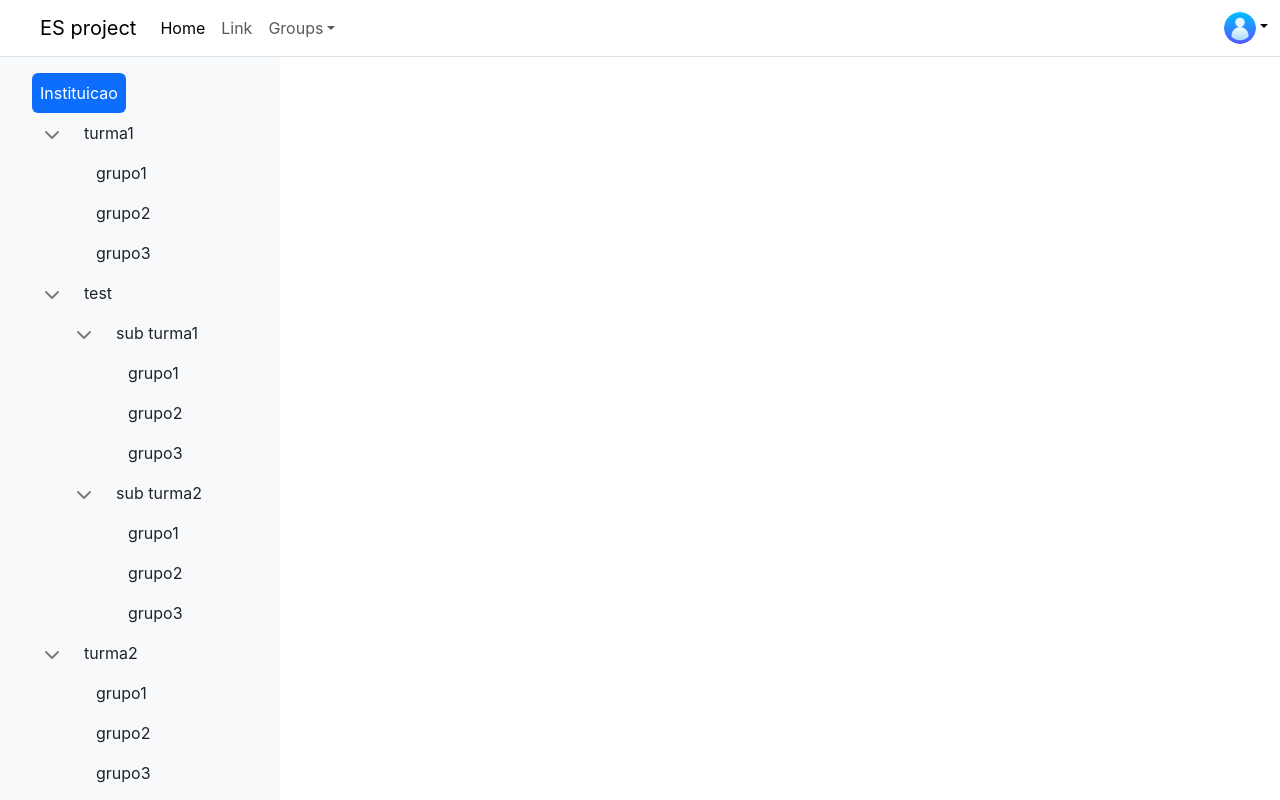
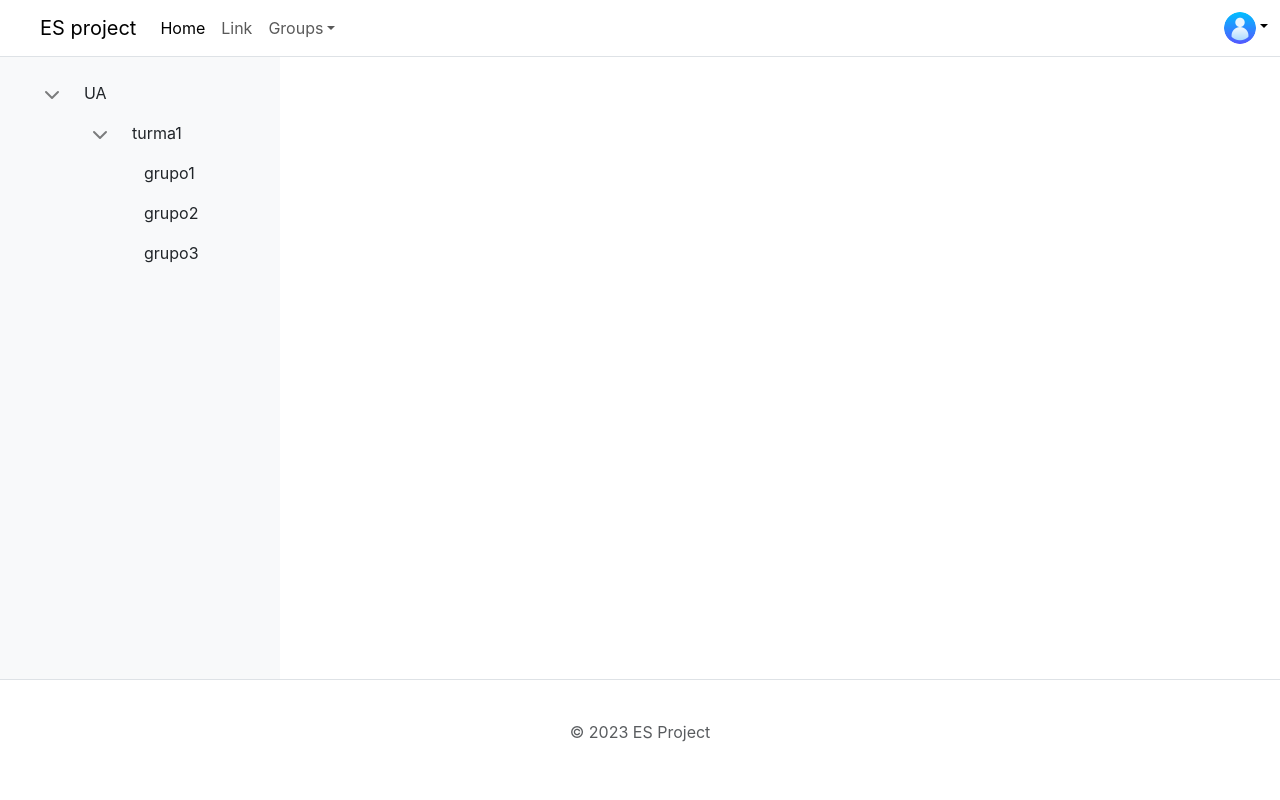
Before and after one commit to UA-2023-ES6/es-ui, a React (Create React App) app: page /dummy/Instituicao in a window 1280 px wide. Shown: the top 800 px of the page. Built offline with nearby package versions, Linux system fonts and the light colour scheme.

Commit message:
changed sidebar implementation

```diff
--- a/src/components/Sidebar.jsx
+++ b/src/components/Sidebar.jsx
@@ -1,128 +1,41 @@
 import { Link } from "react-router-dom"
 import "../styles/sidebar.css"
 
-var _activeLink = ""
-//exemplo de activeLink: Instituicao/test/subturma1
-
-const Sidebar = ({content,activeLink="",baseLink="",onClick=(name,parentLink) => {}}) => {
-    _activeLink = activeLink
-    var x = ""
-    if(content != null) {
-        x = <SidebarEntry content={content} baseLink={baseLink} onClick={onClick}/>
-    }
-    return(
-        <>
-            {x}
-        </>
-    )
-}
-
-function SidebarEntry({content,baseLink,onClick=(name,parentLink) => {}}) {
+const Sidebar = ({children}) => {
     return(
         <div className="d-flex flex-column p-3 bg-body-tertiary" style={{width: "280px",flex: "1"}}>
             <ul className="nav nav-pills flex-column mb-auto">
-                {
-                    Object.entries(content).map(([_name,_content]) => {
-                        return(
-                            <li className="nav-item ps-3" key={_name}>
-                                <LinkElement name={_name} parentLink={baseLink} includeAddBtn={true} onClick={onClick}/>
-                                <div className="d-flex flex-column">
-                                    <ul className="nav nav-pills flex-column mb-auto">
-                                        {
-                                            <CollapsableGroup content={_content} parent={_name.replace(/\s/g) + "/"} onClick={onClick}/>
-                                        }
-                                    </ul>
-                                </div>
-                            </li>
-                        )
-                    })
-                }
+                {children}
             </ul>
         </div>
     )
 }
 
-function CollapsableGroup({content= null,parent,onClick=(name,parentLink) => {}}) {
-    var x = ""
-
-    if(content != null) {
-        if(content.constructor == Object) {
-            x = Object.entries(content).map(([_name,_content]) => {
-                return <Group name={_name} content={_content} parent={parent} key={_name} onClick={onClick}/>
-            })
-        }
-        else {
-            x = content.map((_name) => {
-                return <ListElement text={_name} parent={parent} key={_name} onClick={onClick}/>
-            })
-        }
-    }
-
-
+const SidebarGroupHeader = ({children,header,headerKey}) => {
     return(
         <>
-            {x}
-        </>
+        <li className="nav-item ps-3" >
+            <div className="d-flex flex-column">
+                <ul className="nav nav-pills flex-column mb-auto">
+                    {header}
+                    <div className="collapse show" style={{paddingLeft: "2rem"}} id={headerKey.replace(/\s+/g, "") + "-collapse"}>
+                        <ul className="btn-toggle-nav list-unstyled">
+                            {children}
+                        </ul>
+                    </div>
+                </ul>
+            </div>
+        </li>
+    </>
     )
 }
 
-function Group({name,content,parent,onClick=(name,parentLink) => {}}) {
-    return(
-        <>
-            <div className="d-flex add-btn-group align-items-center">
-                <div className="d-flex align-items-center" style={{flex: "1"}}>
-                    <button className="btn btn-toggle d-inline-flex align-items-center rounded border-0 collapsed" data-bs-toggle="collapse" data-bs-target={"#" + name.replace(/\s/g, "") + "-collapse"} aria-expanded="true"/>
-                    <LinkElement name={name} parentLink={parent}/>
-                </div>
-                <button className="btn add-btn" onClick={() => {onClick(name,parent)}}/>
-            </div>
-            <div className="collapse show" style={{paddingLeft: "2rem"}} id={name.replace(/\s+/g, "") + "-collapse"}>
-                <ul className="btn-toggle-nav list-unstyled">
-                    {
-                        <CollapsableGroup content={content} parent={parent + name.replace(/\s+/g, "") + "/"} onClick={onClick}/>
-                    }
-                </ul>
-            </div>
-        </>
-    )
-}
-
-function ListElement({text,parent,onClick=(name,parentLink) => {}}) {
+const SidebarElement = ({children}) => {
     return(
         <li className="ps-4">
-            <LinkElement name={text} parentLink={parent} includeAddBtn={true} onClick={onClick}/>
+            {children}
         </li>
     )
 }
 
-function LinkElement({name,parentLink,includeAddBtn=false,onClick=(name,parentLink) => {}}) {
-    var link = parentLink + name.replace(/\s+/g, "")
-    var active = link == _activeLink
-    const x = <LinkButton link={link} name={name} active={active} />
-    return(
-        <>
-            <div className="d-flex add-btn-group align-items-center">
-                {
-                    includeAddBtn ? <><div style={{flex: "1"}}>
-                                {x}
-                            </div>
-                            <button className="btn add-btn" onClick={() => {onClick(name,parentLink)}}/>
-                            </>
-                            : <>{x}</>
-                }
-            </div>
-        </>
-    )
-}
-
-function LinkButton({link,name,active}) {
-    return(
-        <Link to={link}>
-            <button className={"btn border-0 rounded p-2 " + (active ? "btn-primary" : "")}>
-                {name}
-            </button>
-        </Link>
-    )
-}
-
-export default Sidebar
+export {Sidebar,SidebarGroupHeader,SidebarElement}
--- a/src/pages/Dummy.jsx
+++ b/src/pages/Dummy.jsx
@@ -1,21 +1,106 @@
 import { Link, useParams } from "react-router-dom"
-import Sidebar from "../components/Sidebar"
+import {Sidebar,SidebarGroupHeader,SidebarElement} from "../components/Sidebar"
 import Modal from 'react-bootstrap/Modal'
 import Button from 'react-bootstrap/Button'
-import { useState } from 'react'
+import { useEffect, useState } from 'react'
 
-function test(name,parent) {
-    alert("name:" + name + "; parent:" + parent)
+const test = {
+    id: 1,
+    name: "UA",
+    groups:
+    [
+        {
+            id: 1,
+            name:"turma1",
+            groups:
+            [
+                {
+                id: 1,
+                name: "grupo1",
+                usersIds: [
+                    {
+                    id: "3fa85f64-5717-4562-b3fc-2c963f66afa6",
+                    name: "user1",
+                    email: "user1@mail.com"
+                    }
+                ]
+                },
+                {
+                    id: 2,
+                    name: "grupo2",
+                    usersIds: [
+                    {
+                        id: "3fa85f64-5717-4562-b3fc-2c963f66afa6",
+                        name: "user1",
+                        email: "user1@mail.com"
+                    }
+                    ]
+                },
+                {
+                    id: 3,
+                    name: "grupo3",
+                    usersIds: [
+                    {
+                        id: "3fa85f64-5717-4562-b3fc-2c963f66afa6",
+                        name: "user1",
+                        email: "user1@mail.com"
+                    }
+                    ]
+                }
+            ]
+        }
+    ]
 }
 
 const Dummy = () => {
+    const SERVER_API = "https://localhost:7217/api"
     const {"*": currentPath} = useParams()
+
+    const [groupName,setGroupName] = useState("")
+    const [path,setPath] = useState("")
 
     const [show,setShow] = useState(false)
     const handleClose = () => setShow(false)
     const handleShow = () => setShow(true)
+    const handleChange = (e) => setGroupName(e.target.value)
+    const handleCreate = () => {
+        console.log(groupName)
+        const data = {
+            name: groupName,
+            classId: 1
+        }
 
-    console.log(currentPath)
+        const t = JSON.stringify(data)
+        console.log(t)
+
+        fetch(`${SERVER_API}/Group`,{
+            method: "POST",
+            mode: "cors",
+            headers: {
+                "Content-Type": "application/json"
+            },
+            body: t
+        })
+        handleClose()
+    }
+
+
+
+    // const t = async () => {
+    //     try{
+    //         const response = await fetch(`${SERVER_API}/Group?Take=10&Skip=0`)
+    //         const data = await response.json()
+    //         console.log(data.data)
+    //     }
+    //     catch {
+    //         console.log("error")
+    //     }
+    // }
+
+    // useEffect(() => {
+    //     t()
+    // },[])
+
     if(currentPath === "") {
         return(
             <>
@@ -32,30 +117,53 @@ const Dummy = () => {
             </>
         )
     }
-    const instituicao = {
-        "Instituicao": {
-                "turma1": ["grupo1","grupo2","grupo3"],
-                "test": {
-                    "sub turma1": ["grupo1","grupo2","grupo3"],
-                    "sub turma2": ["grupo1","grupo2","grupo3"]
-                },
-                "turma2": ["grupo1","grupo2","grupo3"],
-                "turma3": ["grupo1","grupo2","grupo3"],
-                "turma4": ["grupo1","grupo2","grupo3"],
-            }
-        }
+
     return(
         <>
             <div className="d-flex flex-column" style={{height: "100%"}}>
-                <CreateGroupModal show={show} handleClose={handleClose}/>
-                <Sidebar content={instituicao} activeLink={currentPath} onClick={handleShow}/>
-                {/* alternative a onClick seria inline: (name,parent) => { conteudo da funcao } */}
+                <CreateGroupModal show={show} handleClose={handleClose} onNameChange={handleChange} onCreate={handleCreate}/>
+                <MySidebar content={test} onAddClick={handleShow} onElementClick={(path) => {setPath(path)}} activeLink={path} basePath={""}/>
             </div>
         </>
     )
 }
 
-function CreateGroupModal({show,handleClose}) {
+function MySidebar({content,onAddClick,onElementClick,activeLink,basePath}) {
+    return(
+        <Sidebar>
+            <SidebarContent content={content} onAddClick={onAddClick} onElementClick={onElementClick} activeLink={activeLink} parentPath={basePath}/>
+        </Sidebar>
+    )
+}
+
+function SidebarContent({content,onAddClick,parentPath,onElementClick,activeLink}) {
+    var innerContent = ""
+    const path = parentPath + "/" + content.name
+    if(content.constructor === Object && "groups" in content) {
+        innerContent = <>
+            <SidebarGroupHeader header={<Header title={content.name} onAddClick={onAddClick} activeLink={activeLink} onElementClick={onElementClick} path={path}/>} headerKey={content.name}>
+                {
+                    content.groups.map((group) => {return <SidebarContent key={group.name} content={group} onAddClick={onAddClick} parentPath={path} onElementClick={onElementClick} activeLink={activeLink}/>})
+                }
+            </SidebarGroupHeader>
+        </>
+    }
+    else {
+        innerContent = <>
+            <SidebarElement>
+                <LinkElement name={content.name} activeLink={activeLink} onAddClick={onAddClick} path={path} onElementClick={onElementClick}/>
+            </SidebarElement>
+        </>
+    }
+
+    return(
+        <>
+            {innerContent}
+        </>
+    )
+}
+
+function CreateGroupModal({show,handleClose,onNameChange,onCreate}) {
     return(
         <>
             <Modal show={show} onHide={handleClose}>
@@ -65,8 +173,8 @@ function CreateGroupModal({show,handleClose}) {
                 <Modal.Body>
                 <form>
                     <div className="mb-3">
-                        <label for="formGroupName" className="form-label">Group name</label>
-                        <input type="text" className="form-control" id="formGroupName"/>
+                        <label className="form-label">Group name</label>
+                        <input type="text" className="form-control" id="formGroupName" onChange={onNameChange} />
                     </div>
                 </form>
                 </Modal.Body>
@@ -74,7 +182,7 @@ function CreateGroupModal({show,handleClose}) {
                     <Button variant="secondary" onClick={handleClose}>
                         Close
                     </Button>
-                    <Button variant="primary" onClick={handleClose}>
+                    <Button variant="primary" onClick={onCreate}>
                         Create
                     </Button>
                 </Modal.Footer>
@@ -83,5 +191,44 @@ function CreateGroupModal({show,handleClose}) {
     )
 }
 
+//sidebar helper functions
+function Header({title,onAddClick,activeLink,onElementClick,path}) {
+    return(
+        <div className="d-flex add-btn-group align-items-center">
+            <div className="d-flex align-items-center" style={{flex: "1"}}>
+                <button className="btn btn-toggle d-inline-flex align-items-center rounded border-0 collapsed" data-bs-toggle="collapse" data-bs-target={"#" + title.replace(/\s/g, "") + "-collapse"} aria-expanded="true"/>
+                <LinkButton name={title} activeLink={activeLink} onElementClick={onElementClick} path={path}/>
+            </div>
+            <AddBtn onClick={onAddClick} />
+        </div>
+    )
+}
+
+function LinkElement({activeLink,name,onAddClick,path,onElementClick}) {
+    return(
+        <div className="d-flex add-btn-group align-items-center">
+            <div style={{flex: "1"}}>
+                <LinkButton name={name} activeLink={activeLink} path={path} onElementClick={onElementClick}/>
+            </div>
+            <AddBtn onClick={onAddClick} />
+        </div>
+    )
+}
+
+function LinkButton({name,activeLink,path,onElementClick}) {
+    const active = activeLink == path
+    return(
+        <button className={"btn border-0 rounded p-2 " + (active ? "btn-primary" : "")} onClick={() => {onElementClick(path)}}>
+            {name}
+        </button>
+    )
+}
+
+function AddBtn({onClick}) {
+    return(
+        <button className="btn add-btn" onClick={onClick}/>
+    )
+}
+
 
 export default Dummy
```
Also changed, not shown: src/utils/httpRequests.js (added, +12 -0 lines).
